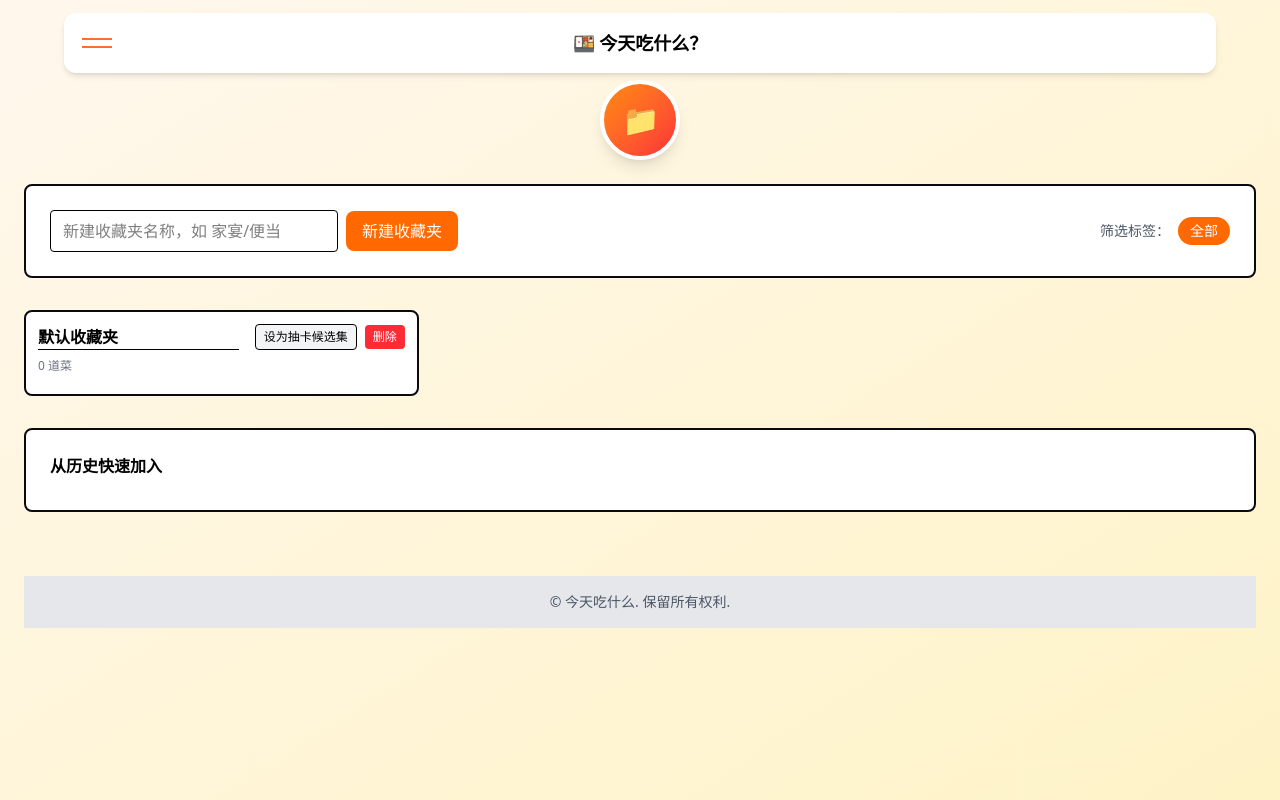
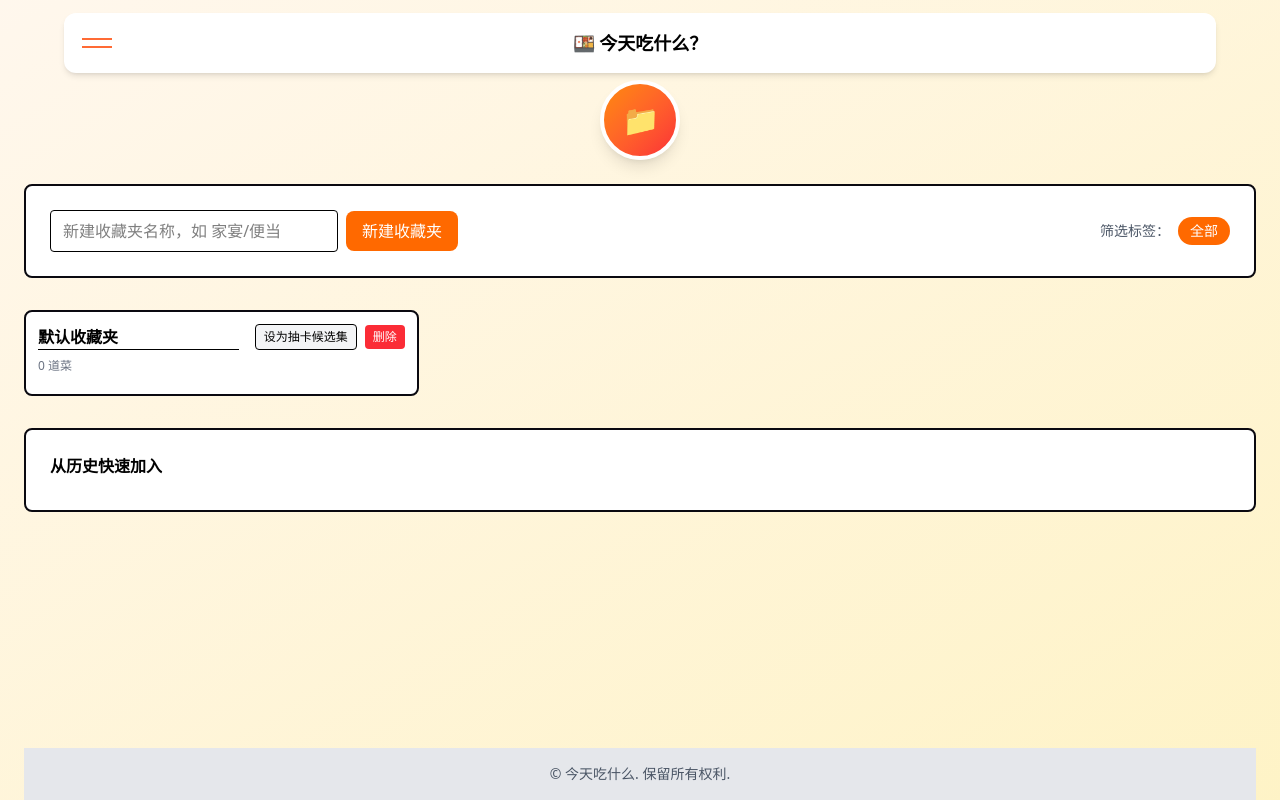
Before and after one commit to selenium603/recipe, a Vue app: page /collections in a window 1280 px wide. Built offline with nearby package versions, Linux system fonts and the light colour scheme.

Commit message:
change UI

```diff
--- a/src/views/Collections.vue
+++ b/src/views/Collections.vue
@@ -1,9 +1,9 @@
 <template>
   <ClickSpark :spark-color="'#ff6b6b'" :spark-size="12" :spark-radius="20" :spark-count="12" :duration="600" easing="ease-out" :extra-scale="1.2">
-    <div class="min-h-screen bg-gradient-to-br from-orange-50 to-amber-100 px-2 md:px-6 pt-16 md:pt-20">
+    <div class="min-h-screen bg-gradient-to-br from-orange-50 to-amber-100 px-2 md:px-6 pt-16 md:pt-20 flex flex-col">
       <GlobalNavigation />
 
-      <div class="max-w-7xl mx-auto">
+      <div class="max-w-7xl mx-auto flex-1 w-full pb-8">
         <!-- Logo 区域 -->
         <div class="text-center mb-6">
           <div class="w-20 h-20 bg-gradient-to-br from-orange-400 to-red-500 rounded-full flex items-center justify-center mx-auto shadow-lg border-4 border-white">
--- a/src/views/Home.vue
+++ b/src/views/Home.vue
@@ -1,9 +1,9 @@
 <template>
   <ClickSpark :spark-color="'#ff6b6b'" :spark-size="12" :spark-radius="20" :spark-count="12" :duration="600" easing="ease-out" :extra-scale="1.2">
-    <div class="min-h-screen bg-gradient-to-br from-orange-50 to-amber-100 px-2 md:px-6 pt-16 md:pt-20">
+    <div class="min-h-screen bg-gradient-to-br from-orange-50 to-amber-100 px-2 md:px-6 pt-16 md:pt-20 flex flex-col">
       <GlobalNavigation />
 
-    <div class="max-w-7xl mx-auto">
+    <div class="max-w-7xl mx-auto flex-1 w-full pb-8">
       <!-- Logo 区域 -->
       <div class="text-center mb-3">
         <div
--- a/src/views/Search.vue
+++ b/src/views/Search.vue
@@ -1,9 +1,9 @@
 <template>
   <ClickSpark :spark-color="'#ff6b6b'" :spark-size="12" :spark-radius="20" :spark-count="12" :duration="600" easing="ease-out" :extra-scale="1.2">
-    <div class="min-h-screen bg-gradient-to-br from-orange-50 to-amber-100 px-2 md:px-6 pt-16 md:pt-20">
+    <div class="min-h-screen bg-gradient-to-br from-orange-50 to-amber-100 px-2 md:px-6 pt-16 md:pt-20 flex flex-col">
       <GlobalNavigation />
 
-      <div class="max-w-7xl mx-auto">
+      <div class="max-w-7xl mx-auto flex-1 w-full pb-8">
         <!-- Logo 区域 -->
         <div class="text-center mb-6">
           <div class="w-20 h-20 bg-gradient-to-br from-orange-400 to-red-500 rounded-full flex items-center justify-center mx-auto shadow-lg border-4 border-white">
```
